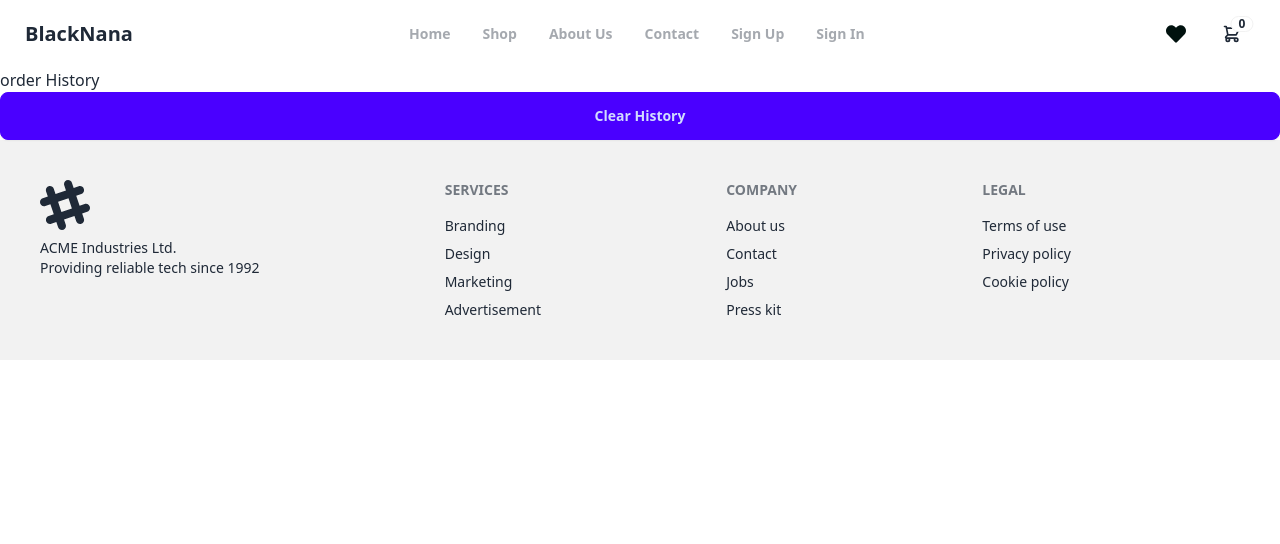
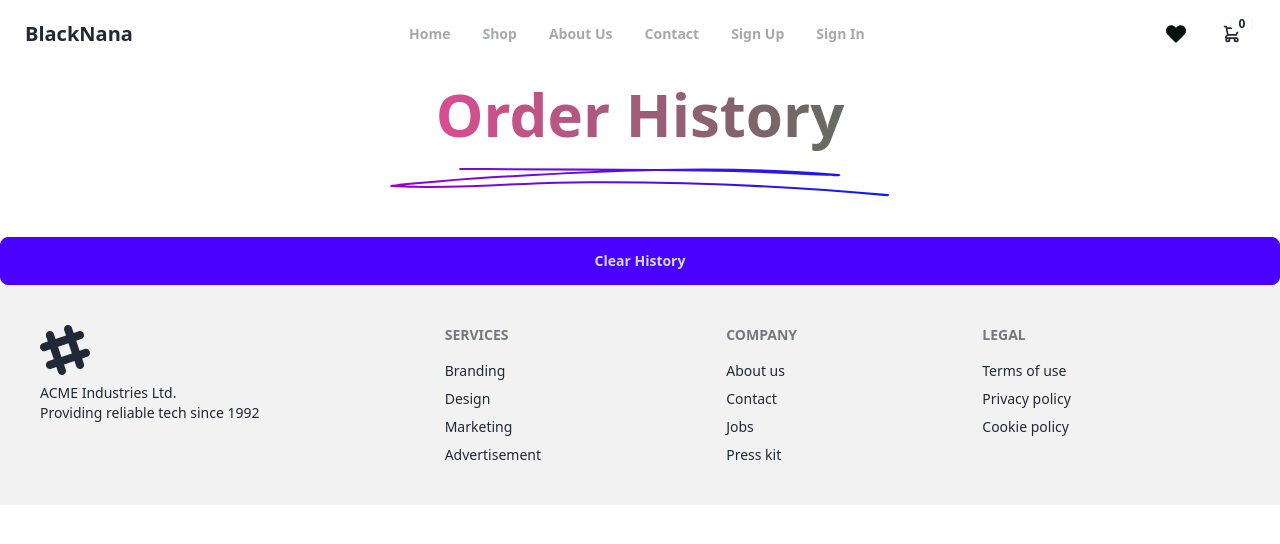
Before and after one commit to Black-nana/ecommerce, a React (Vite) app: page /orderhistory in a window 1280 px wide. Shown: the top 544 px of the page. Built offline with nearby package versions, Linux system fonts and the light colour scheme.

Commit message:
add clearcart function after proceding to checkout

```diff
--- a/src/appRedux/slice/cart/cartSlice.tsx
+++ b/src/appRedux/slice/cart/cartSlice.tsx
@@ -39,7 +39,9 @@ const cartSlice = createSlice({
   reducers: {
     addToCart(state: CartState, action: PayloadAction<CartItems>) {
       const { id, quantity, ...rest } = action.payload;
-      const existingItemIndex = state.cartItems.findIndex((item) => item.id === id);
+      const existingItemIndex = state.cartItems.findIndex(
+        (item) => item.id === id
+      );
 
       if (existingItemIndex !== -1) {
         // Item already exists in the cart, update its quantity
@@ -52,17 +54,36 @@ const cartSlice = createSlice({
       }
     },
     removeFromCart(state: CartState, action: PayloadAction<number>) {
-      state.cartItems = state.cartItems.filter((item) => item.id !== action.payload);
+      state.cartItems = state.cartItems.filter(
+        (item) => item.id !== action.payload
+      );
     },
-    updateCartValues(state: CartState, action: PayloadAction<{ subtotal: number, shippingCost: number, tax: number, total: number }>) {
+    updateCartValues(
+      state: CartState,
+      action: PayloadAction<{
+        subtotal: number;
+        shippingCost: number;
+        tax: number;
+        total: number;
+      }>
+    ) {
       const { subtotal, shippingCost, tax, total } = action.payload;
       state.subtotal = subtotal;
       state.shippingCost = shippingCost;
       state.tax = tax;
       state.total = total;
     },
+    clearCart(state: CartState) {
+      state.cartItems = []; // Set cartItems to an empty array to clear the cart
+      // Optionally, reset other cart-related values if needed
+      state.subtotal = 0;
+      state.shippingCost = 0;
+      state.tax = 0;
+      state.total = 0;
+    },
   },
 });
 
-export const { addToCart, removeFromCart, updateCartValues } = cartSlice.actions;
+export const { addToCart, removeFromCart, updateCartValues, clearCart } =
+  cartSlice.actions;
 export default cartSlice.reducer;
--- a/src/components/Cart.tsx
+++ b/src/components/Cart.tsx
@@ -10,6 +10,7 @@ import { useAuth } from '../Auth/useAuth';
 import { Link } from 'react-router-dom';
 import { v4 as uuidv4 } from 'uuid';
 import { addToOrderHistory } from '../appRedux/slice/history/historySlice'; // Import addToOrderHistory action creator
+import { clearCart } from '../appRedux/slice/cart/cartSlice';
 import { RootState } from '../appRedux/slice/rootReducer'; // Import RootState type
 import moment from 'moment';
 
@@ -64,6 +65,7 @@ const Cart: React.FC = () => {
     };
     dispatch(addToOrderHistory(order));
     console.log('order', order);
+    dispatch(clearCart());
   };
 
   return (
--- a/src/pages/OrderHistory.tsx
+++ b/src/pages/OrderHistory.tsx
@@ -4,6 +4,9 @@ import { useSelector } from 'react-redux';
 import { RootState } from '../appRedux/slice/rootReducer';
 import { clearHistory } from '../appRedux/slice/history/historySlice';
 import { useDispatch } from 'react-redux';
+import TextGradient from '../components/TextGradient';
+import bars from '../assets/bar-1.svg';
+import Loading from '../components/Loading';
 
 const OrderHistory: React.FC = () => {
   const dispatch = useDispatch();
@@ -11,7 +14,9 @@ const OrderHistory: React.FC = () => {
   console.log('orderHistory', orderHistory);
 
   if (!orderHistory) {
-    return <div>Loading...</div>; // Add loading state or handle other cases
+    return<div className="flex justify-center items-center h-screen">
+    <Loading />
+  </div>; // Add loading state or handle other cases
   }
 
   const handleClearHistory = () => {
@@ -21,7 +26,25 @@ const OrderHistory: React.FC = () => {
 
   return (
     <div>
-      <div>order History</div>
+      <div className='grid place-items-center my-4'>
+      <TextGradient>
+          <div className="grid place-items-center">
+            <p>Order History</p>
+            <div>
+              <img
+                alt="bar"
+                loading="lazy"
+                width="500"
+                height="50"
+                decoding="async"
+                data-nimg="1"
+                className="my-6"
+                src={bars}
+              />
+            </div>
+          </div>
+        </TextGradient>
+      </div>
       {orderHistory.map((order, index) => (
         <div
           key={order.id}
```
